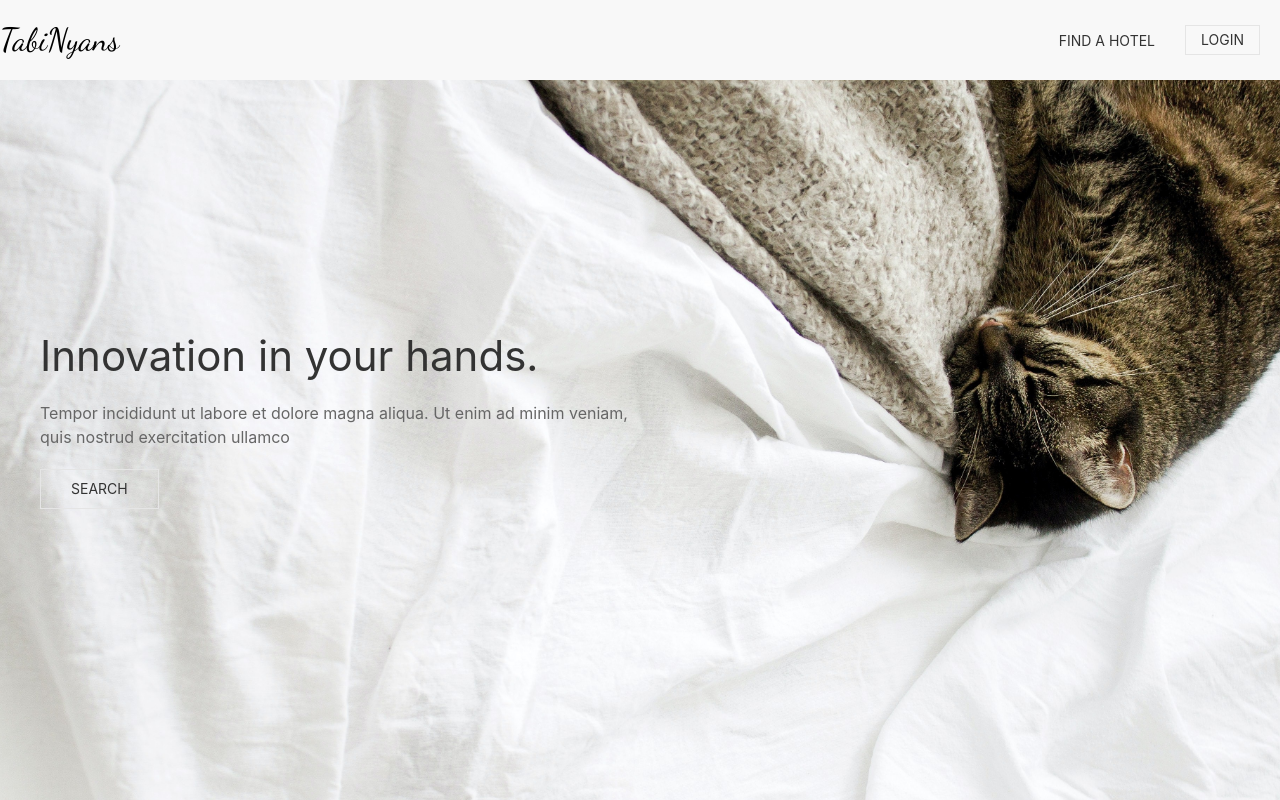
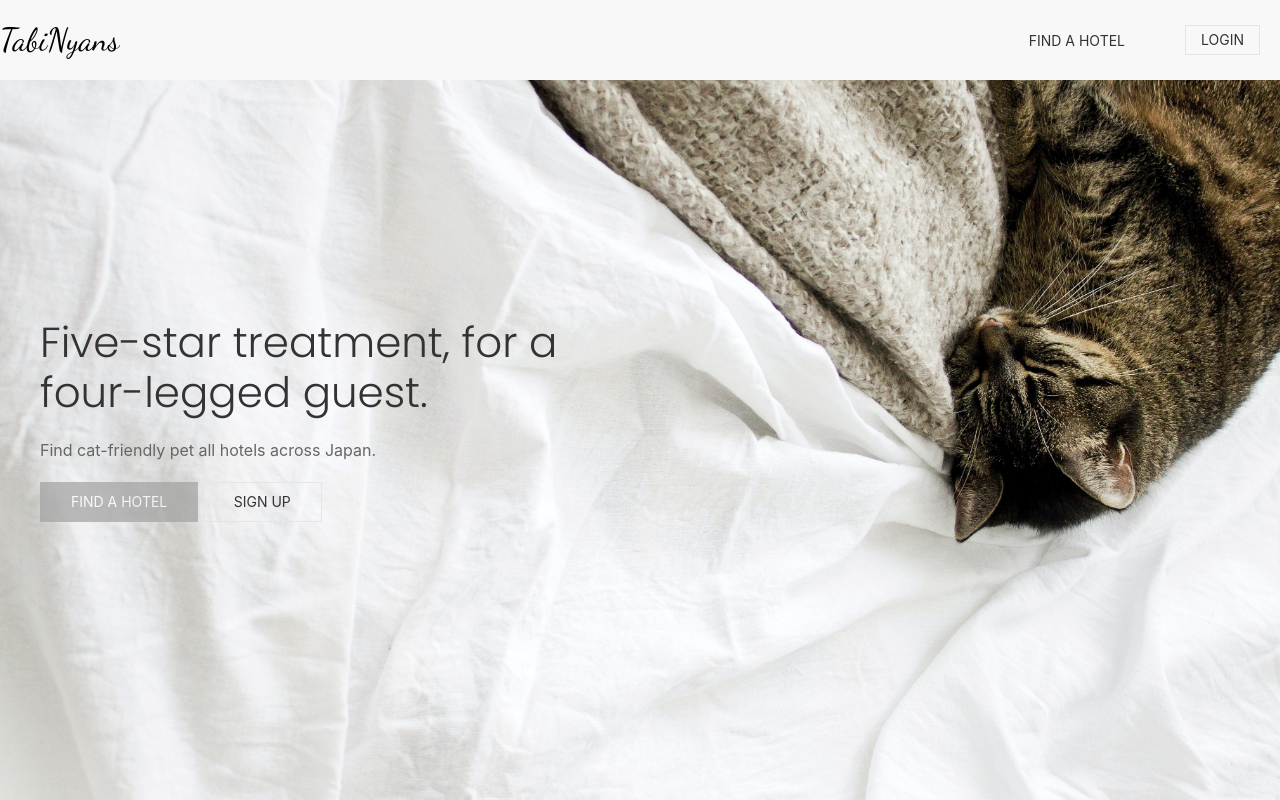
Before and after one commit to neonritual/TabiNyans, a Django app: page / in a window 1280 px wide. Run offline with Django 3.2, Linux system fonts and the light colour scheme; some libraries are stand-ins or nearby versions.

Commit message:
Basic layout +

```diff
--- a/TabiNyans/templates/add_hotel.html
+++ b/TabiNyans/templates/add_hotel.html
@@ -7,6 +7,9 @@
 
 {% block content %}
 <body>
+
+<div class="uk-container uk-margin-large-top">
+    <br>
 <h1>Add Hotel</h1>
 
 <div>
@@ -19,5 +22,6 @@
 </div>
 
 </body>
+</div>
 {% endblock %}
 </html>
--- a/TabiNyans/templates/base.html
+++ b/TabiNyans/templates/base.html
@@ -15,7 +15,7 @@
     <!-- Google Fonts -->
     <link rel="preconnect" href="https://fonts.googleapis.com">
     <link rel="preconnect" href="https://fonts.gstatic.com" crossorigin>
-    <link href="https://fonts.googleapis.com/css2?family=Dancing+Script:wght@400;700&family=Poppins:wght@100;200;500&family=Satisfy&display=swap" rel="stylesheet">
+    <link href="https://fonts.googleapis.com/css2?family=Dancing+Script:wght@400;700&family=Montserrat:wght@100;400&family=Poppins:wght@100;200;300&family=Satisfy&display=swap" rel="stylesheet">
 
     <style>
         #logo-font {
@@ -23,61 +23,58 @@
         color: black;
         font-size: 2em;
         }
+
+        .poppins {
+        font-family: 'Poppins', sans-serif;
+        }
+
+        .montserrat {
+        font-family: 'Montserrat', sans-serif;
+        }
+
+        .transparency {
+          opacity: 0.7;
+        }
+
+        .uk-button-secondary{background-color:#a1a1a1;color:#fff;border:1px solid transparent}
+        .uk-button-secondary:focus,.uk-button-secondary:hover{background-color:#d6d6d6;color:#fff}
+
+
     </style>
 
 </head>
 
-    <!-- Navbar -->
+    <!-- UIkit Navbar -->
+
 <div uk-sticky="sel-target: .uk-navbar-container; cls-active: uk-navbar-sticky">
     <nav class="uk-navbar-container uk-margin uk-position-top uk-animation-slide-top" uk-navbar>
     <div class="uk-navbar-left">
 
-        <a id="logo-font" class="uk-navbar-item uk-logo" href="#">TabiNyans</a>
+        <a id="logo-font" class="uk-navbar-item uk-logo" href="{% url 'index' %}">TabiNyans</a>
 
     </div>
 
     <div class="uk-navbar-right">
         <ul class="uk-navbar-nav">
             <li class="uk-active"><a href="#">Find a Hotel</a></li>
-<!--            <li>-->
-<!--                <a href="#">About Us</a>-->
-<!--                <div class="uk-navbar-dropdown">-->
-<!--                    <ul class="uk-nav uk-navbar-dropdown-nav">-->
-<!--                        <li class="uk-active"><a href="#">About</a></li>-->
-<!--                        <li><a href="#">Credits</a></li>-->
-<!--                    </ul>-->
-<!--                </div>-->
-<!--            </li>-->
-
-
-
-
+            <li class="uk-active">
+                {%if user.is_authenticated %}<a href="{% url 'add_hotels' %}">Add a Hotel</a></li>{% endif %}
 
         </ul>
         {%if user.is_authenticated %}
             <a href="{% url 'logout' %}"><button class="uk-button uk-button-default uk-button-small uk-margin-right">Logout</button></a></p>
         {% else %}
-<!--            <a href="{% url 'login' %}">-->
         <button class="uk-button uk-button-default uk-button-small uk-margin-right">Login</button></a>
-                     <div class="uk-navbar-dropdown">
-                    <ul class="uk-nav uk-navbar-dropdown-nav">
-                        <li class="uk-active">
+   <div class="uk-navbar-dropdown uk-width-medium">
+   <ul class="uk-nav uk-navbar-dropdown-nav ">
             <form method="POST">
        {% csrf_token %}
-                                  <input class="uk-input uk-form-width-medium uk-form-small" id="username" type="text" placeholder="Username">
-                        </li>
-                        <li>  <input class="uk-input uk-form-width-medium uk-form-small" type="text" id="password" placeholder="Password">  </li>
-                        <li>
-                            <button class="uk-button uk-button-default uk-button-small uk-margin-right">Login</button>
+      <input id="username" name="username" placeholder="Username" class="uk-input uk-form-width-medium uk-form-small uk-form-width-medium"><br>
+      <input type="password" id="password" name="password" placeholder="Password" class="uk-input uk-form-width-medium uk-form-small uk-form-width-medium"><br><br>
+            <button class="uk-button uk-button-secondary uk-button-small uk-margin-left">Login</button> <a href="{% url 'register' %}"><button class="uk-button uk-button-default uk-button-small uk-margin-right">Sign Up</button></a>
     </form>
-                            {% for message in messages %}
-					<p id="messages">{{message}}</p>
-				{% endfor %}
-
-                        </li>
        </ul>
         </div>
-
 
         {% endif %}
 
--- a/TabiNyans/templates/index.html
+++ b/TabiNyans/templates/index.html
@@ -2,16 +2,17 @@
 {% load static %}
 {% block content %}
 
+<!-- UIkit Container and background image-->
 <div class="uk-height-viewport uk-margin-remove uk-flex uk-flex-center uk-flex-middle uk-background-cover" uk-parallax="bgy: -200"
      data-src="{% static 'images/sarah-dorweiler-06wMGv3GF8k-unsplash (2).jpg' %}" uk-img>
-<!--  <h1>Background Image</h1>-->
-  <!-- TOP CONTAINER -->
-				<div class="uk-container uk-flex-auto top-container uk-position-relative uk-margin-medium-top" data-uk-parallax="y: 0,50; easing:0; opacity:0.2">
-					<div class="uk-width-1-2@s" data-uk-scrollspy="cls: uk-animation-slide-right-medium; target: > *; delay: 150">
-						<h1 class="uk-margin-remove-top">Innovation in your hands.</h1>
-						<p class="subtitle-text uk-visible@s">Tempor incididunt ut labore et dolore magna aliqua. Ut enim ad minim veniam,
-						quis nostrud exercitation ullamco </p>
-						<a href="#" title="Learn More" class="uk-button uk-button-default" data-uk-scrollspy-class="uk-animation-fade">SEARCH</a>
-					</div>
-				</div>
+	<!-- Text -->
+		<div class="uk-container uk-flex-auto top-container uk-position-relative uk-margin-medium-top" data-uk-parallax="y: 0,50; easing:0; opacity:0.2">
+			<div class="uk-width-1-2@s" data-uk-scrollspy="cls: uk-animation-slide-right-medium; target: > *; delay: 150">
+				<h1 class="uk-margin-remove-top poppins">Five-star treatment, for a four-legged guest.</h1>
+				<p class="subtitle-text uk-visible@s monserrat">Find cat-friendly pet all hotels across Japan. </p>
+				<a href="#" title="Find a Hotel" class="uk-button uk-button-secondary transparency" data-uk-scrollspy-class="uk-animation-fade">Find a Hotel</a>
+				<a href="{% url 'register' %}" title="Sign Up" class="uk-button uk-button-default" data-uk-scrollspy-class="uk-animation-fade">Sign Up</a>
+			</div>
+		</div>
+</div>
 {%endblock%}
--- a/TabiNyans/templates/login.html
+++ b/TabiNyans/templates/login.html
@@ -1,6 +1,7 @@
 {% extends "base.html" %}
 {% block content %}
-<br><br>
+
+<div class="uk-container uk-margin-large-top">
     <p>
     <div class="form-group">
     <form method="POST">
@@ -17,4 +18,7 @@
 					<p id="messages">{{message}}</p>
 				{% endfor %}
 
+</div>
+</div>
+
 {%endblock%}
--- a/TabiNyans/templates/register.html
+++ b/TabiNyans/templates/register.html
@@ -1,6 +1,7 @@
 {% extends "base.html" %}
 {% block content %}
-<br><br>
+
+<div class="uk-container uk-margin-large-top">
     <p>
     <div class="form-group">
     <form method="POST">
@@ -22,5 +23,6 @@
 {% for message in messages %}
 					<p id="messages">{{message}}</p>
 				{% endfor %}
+</div>
 
 {%endblock%}
```
Also changed, not shown: db.sqlite3. Lines whose indentation alone changed are shown as unchanged.
